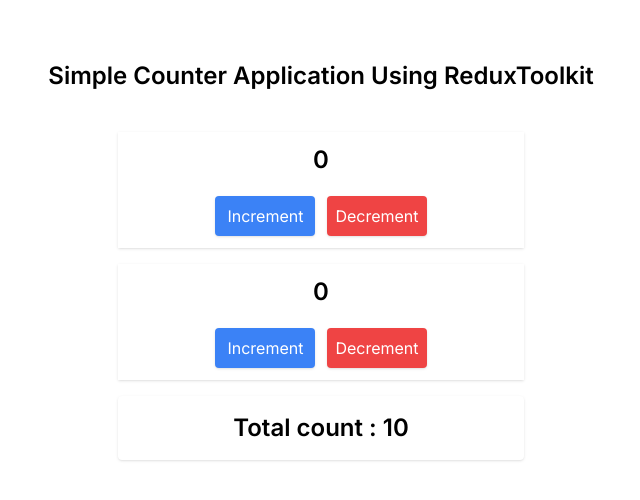
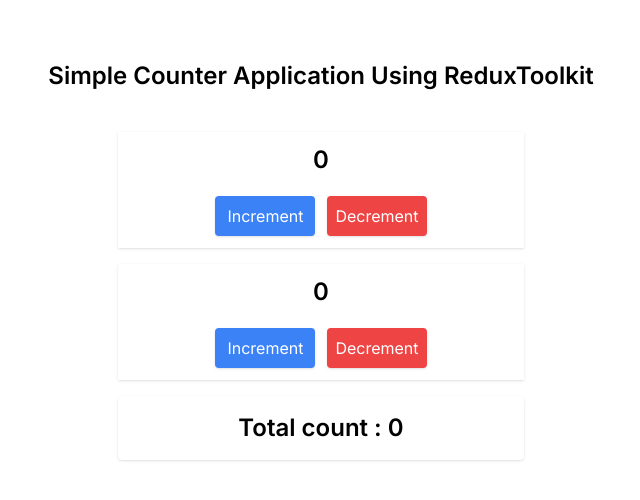
Before and after one commit to mostofa-s-cse/reduxtoolkit-nextjs, a Next.js app: page / in a window 1280 px wide. Shown: the top 500 px of the page, without its empty margins (319-959 px from the left). Built offline with nearby package versions, Linux system fonts and the light colour scheme.

Commit message:
total count sum

```diff
--- a/src/app/page.tsx
+++ b/src/app/page.tsx
@@ -1,15 +1,9 @@
-import Image from "next/image";
-import Counter from "@/components/Counter";
-import Stats from "@/components/Stats";
+import Home from "@/components/Home";
 
-export default function Home() {
+export default function Page() {
   return (
     <div className="mx-auto px-8 py-9">
-        <h2 className="py-6 text-2xl font-semibold text-center">Simple Counter Application Using ReduxToolkit</h2>
-        <Counter/>
-        <Counter/>
-
-        <Stats TotalCount={10} />
+       <Home/>
     </div>
   );
 }
--- a/src/components/Counter.tsx
+++ b/src/components/Counter.tsx
@@ -3,23 +3,13 @@
 import Button from "@/components/Button";
 import Count from "@/components/Count";
 
-const Counter = () => {
-    const [count, setCount] = useState(0);
-
-    const handleIncrement = () => {
-        setCount(prevCount => prevCount + 1);
-    };
-
-    const handleDecrement = () => {
-        setCount(prevCount => prevCount - 1);
-    };
-
+const Counter = ({count,onIncrement,onDecrement}) => {
     return (
         <div className="card py-3 w-1/3 bg-white mx-auto text-center shadow my-4">
             <Count count={count}/>
             <div className="mx-auto mt-5 flex justify-center gap-3">
-                <Button handler={handleIncrement}>Increment</Button>
-                <Button type="danger" handler={handleDecrement}>Decrement</Button>
+                <Button handler={onIncrement}>Increment</Button>
+                <Button type="danger" handler={onDecrement}>Decrement</Button>
             </div>
         </div>
     );
--- /dev/null
+++ b/src/components/Home.tsx
@@ -0,0 +1,55 @@
+'use client'
+import Counter from "@/components/Counter";
+import Stats from "@/components/Stats";
+import {useState} from "react";
+import count from "@/components/Count";
+
+const initialCounters = [
+    {
+        id: 1,
+        value:0
+    },
+    {
+        id: 2,
+        value:0
+    }
+]
+export default function Home() {
+    const [counters,setCounters] = useState(initialCounters);
+    const totalCount = counters.reduce((sum, current)=> sum + current.value,0)
+    const handleIncrement = (counterId) => {
+       const updatedCounters = counters.map(counter=>{
+            if(counter.id === counterId){
+                return{
+                    ...counter,
+                    value: counter.value + 1
+                }
+            }
+            return counter;
+        })
+        setCounters(updatedCounters);
+    };
+    const handleDecrement = (counterId) => {
+        const updatedCounters = counters.map(counter=>{
+            if(counter.id === counterId){
+                return{
+                    ...counter,
+                    value: counter.value - 1
+                }
+            }
+            return counter;
+        })
+        setCounters(updatedCounters);
+    };
+
+
+    return (
+        <div>
+            <h2 className="py-6 text-2xl font-semibold text-center">Simple Counter Application Using ReduxToolkit</h2>
+            {
+                counters.map((counter) =>(<Counter key={counter.id} count={counter.value} onIncrement={()=>handleIncrement(counter.id)} onDecrement={()=>handleDecrement(counter.id)} />) )
+            }
+            <Stats TotalCount={totalCount} />
+        </div>
+    );
+}
```
